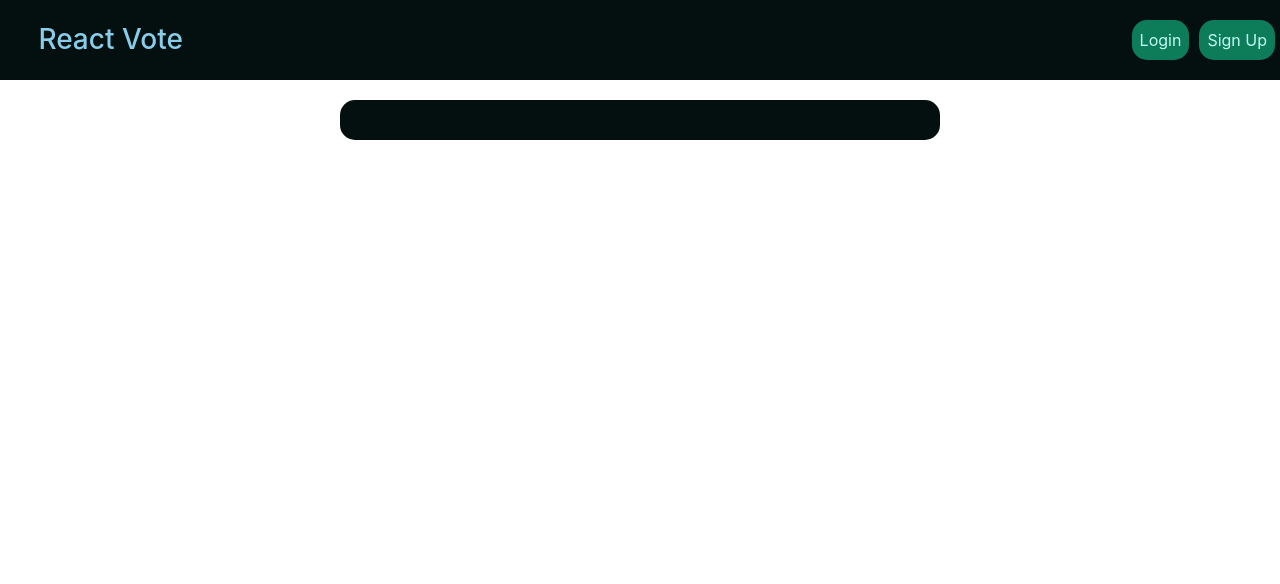
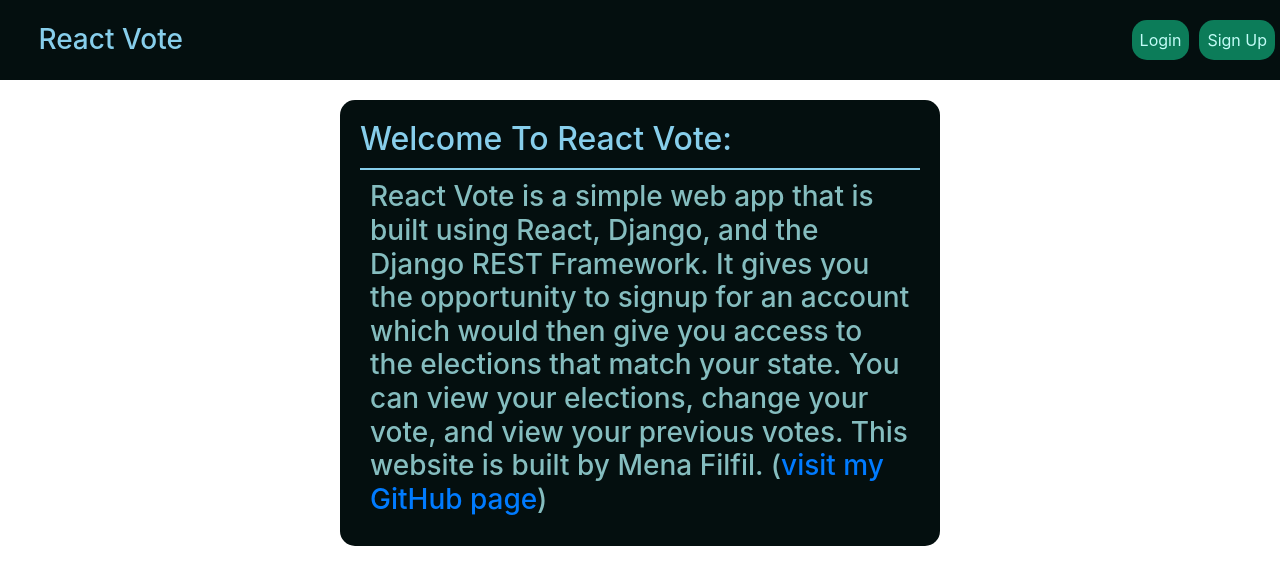
Before and after one commit to Menamonmon/react-vote, a React (Create React App) app: page / in a window 1280 px wide. Shown: the top 584 px of the page. Built offline with nearby package versions, Linux system fonts and the light colour scheme.

Commit message:
Home page created

```diff
--- a/src/pages/Home.js
+++ b/src/pages/Home.js
@@ -1,9 +1,17 @@
-import React from 'react';
+import React from "react";
 
 export default function Home() {
-    return (
-        <div className="container homepage">
-            {}
-        </div>
-    );
+  return (
+    <div className="container homepage">
+      <h2 className="container-title">Welcome To React Vote:</h2>
+      <h3 className="container-subtitle">
+        React Vote is a simple web app that is built using React, Django, and
+        the Django REST Framework. It gives you the opportunity to signup for an
+        account which would then give you access to the elections that match
+        your state. You can view your elections, change your vote, and view your
+        previous votes. This website is built by Mena Filfil. (
+        <a href="https://github.com/menamonmon">visit my GitHub page</a>)
+      </h3>
+    </div>
+  );
 }
```
